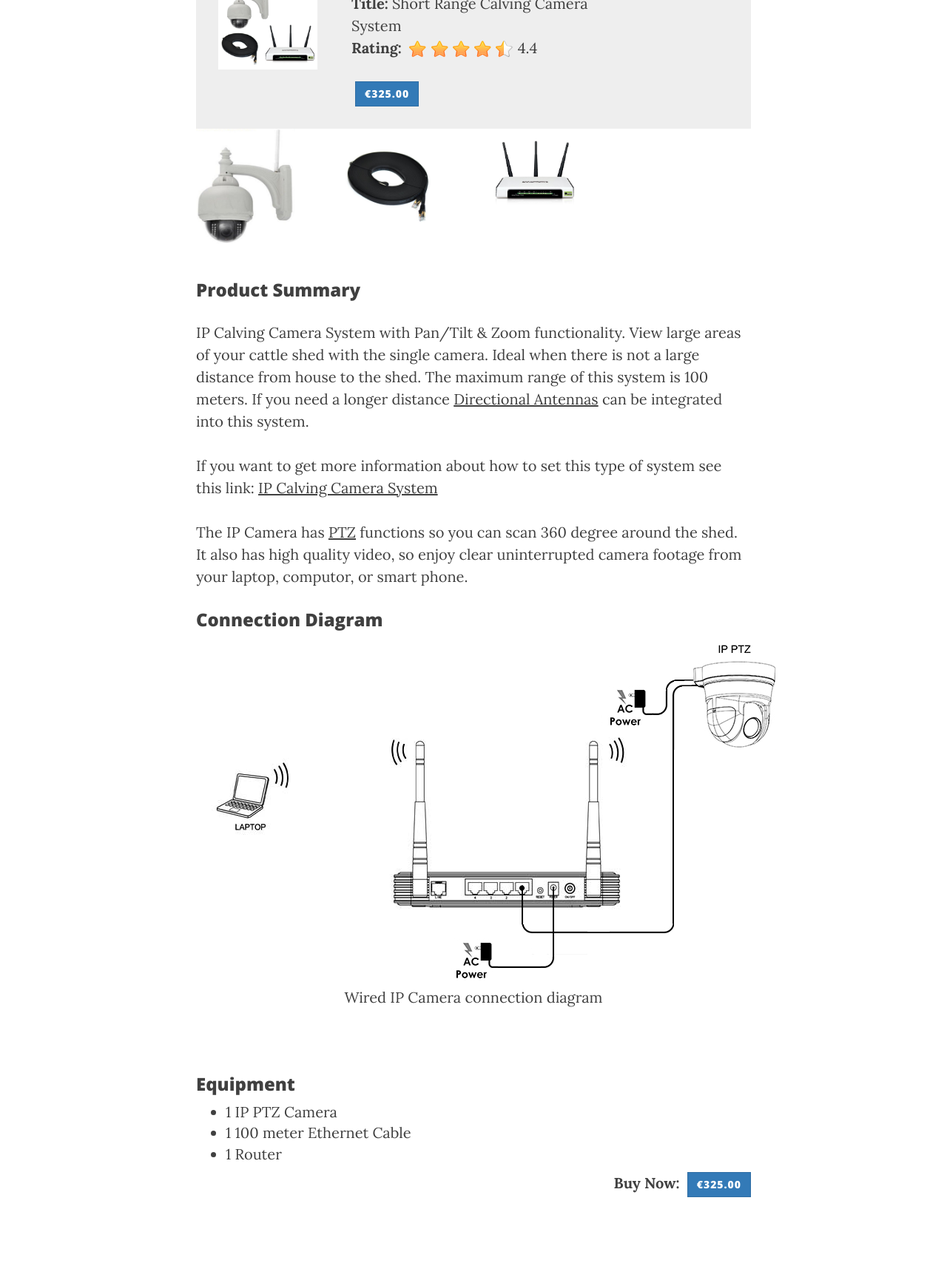
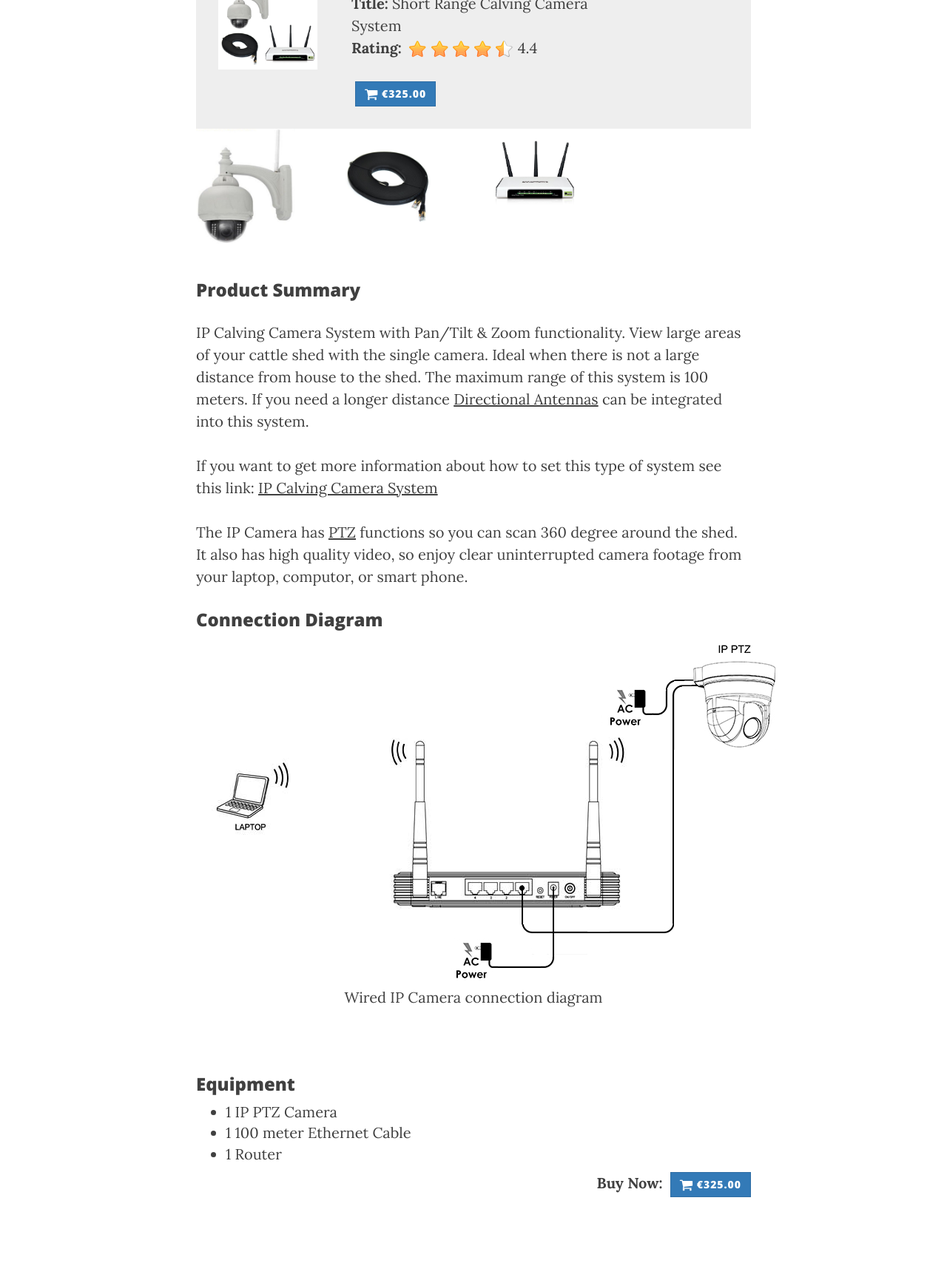
Before and after one commit to jholleran/calvingcamerareviews, a Jekyll site: the page built from products/short-range-ip-calving-camera-system.md, in a window 1280 px wide. Shown: the part 120-1828 px from the top of the page at 74% size. Built offline with Jekyll 4.4.1, drawn with Linux system fonts in a browser that asks for light colours; nearby versions of some CDN libraries.

Commit message:
added buying system - but it will not take payments

```diff
--- a/_config.yml
+++ b/_config.yml
@@ -33,5 +33,5 @@ development: false
 gems:
   - jekyll-sitemap
 
-
+# Excludes files and directories from being deployed into _site
 exclude: [node_modules, package.json, npm-debug.log, Gruntfile.js, scss, less]
--- a/_includes/buy.html
+++ b/_includes/buy.html
@@ -1,24 +1,25 @@
-<div id="aamodal" title="Purchase Product" style="display:none;">
+<div id="buy-modal" title="Purchase Product" style="display:none;">
    <div class="modal-header">
    	<span class="lead">Product Checkout<img src="/img/new_visa_medium.gif" class="pull-right"></span>
+      <p><strong>The payments system is has not been fully set up on this site yet. We will email you information about how to purchase this product shorty.</strong></p>
    </div>
    <div class="modal-body">
    	<label><i class="icon-user"></i><span>Name on Card</span></label>
-   	<input type="text" class="input-medium">
+   	<input type="text" class="input-medium" disabled>
 		<label><i class="icon-barcode"></i><span>Card Number</span></label>
-		<input type="text" placeholder="•••• •••• •••• ••••" maxlength="16" class="input-medium">
+		<input type="text" placeholder="•••• •••• •••• ••••" maxlength="16" class="input-medium" disabled>
 		<label><i class="icon-time"></i><span>Expiration Date</span></label>
-		<input type="text" placeholder="MMYY" maxlength="4" class="input-mini">
+		<input type="text" placeholder="MMYY" maxlength="4" class="input-mini" disabled>
 		<label><i class="icon-qrcode"></i><span>Card Code</span></label>
-		<input type="text" placeholder="CVC" maxlength="4" class="input-mini">
+		<input type="text" placeholder="CVC" maxlength="4" class="input-mini" disabled>
    </div>
    <div class="modal-footer">
    	<button id="buy-cancel" data-dismiss="modal" aria-hidden="true" class="btn">Cancel</button>
-   	<button id="buy-confirm" class="btn btn-primary">Buy</button>
+   	<button id="buy-confirm" class="btn btn-primary" disabled>Buy</button>
    </div>
 </div>
 
-<div id="modal" title="Purchase Product" style="display:none;">
+<div id="email-modal" title="Purchase Product" style="display:none;">
    <div class="modal-header">
       <span class="lead">Please Enter your Email Address</span>
    </div>
@@ -27,7 +28,7 @@
       <input type="text" class="input-medium">
    </div>
    <div class="modal-footer">
-      <button id="buy-cancel" data-dismiss="modal" aria-hidden="true" class="btn">Cancel</button>
-      <button id="buy-confirm" class="btn btn-primary">Next</button>
+      <button id="email-cancel" data-dismiss="modal" aria-hidden="true" class="btn">Cancel</button>
+      <button id="email-next" class="btn btn-primary">Next</button>
    </div>
 </div>
--- a/_layouts/product.html
+++ b/_layouts/product.html
@@ -25,7 +25,7 @@ layout: default
 							</span>
 							<span>{{page.rating}}</span>
 						</p>
-						<button id="buy-{{ page.slug }}" data-game-title="{{ page.title }}" role="button" data-toggle="modal" class="btn btn-primary btn-large buy" onClick="_gaq.push(['_trackEvent', 'buy', 'button', 'Tried to buy {{ page.title }}.']);"><i class="icon-shopping-cart icon-white"></i>{{page.price}}</button>
+						<button id="buy-{{ page.slug }}" data-game-title="{{ page.title }}" role="button" data-toggle="modal" class="btn btn-primary btn-large buy" onClick="_gaq.push(['_trackEvent', 'buy', 'button', 'Tried to buy {{ page.title }}.']);"><i class="fa fa-shopping-cart fa-lg"></i> {{page.price}}</button>
 					</div>
 				</div>
 			<!--
--- a/js/clean-blog.js
+++ b/js/clean-blog.js
@@ -1046,26 +1046,46 @@ $(function () {
 
     $('#' + id).click(function () {
       $('#product-title').text(title);
-      $('#modal').dialog({
+      $('#email-modal').dialog({
         resizable: false,
         width: 400,
         modal: false
       });
-      $('#buy-confirm').click(function () {
-        //humane.log('Your order has been submitted!');
-        $('#modal').dialog('close');
+      $('#email-next').click(function () {
+        displayBuyDialog();
+        $('#email-modal').dialog('close');
         $('#' + id).attr('disabled', 'true');
         //$.post('/buy', { slug: slug });
+
       });
-      $('#buy-cancel').click(function () {
-        //humane.log('Your order has been submitted!');
-        $('#modal').dialog('close');
+      $('#email-cancel').click(function () {
+        $('#email-modal').dialog('close');
         $('#' + id).attr('disabled', 'true');
         //$.post('/buy', { slug: slug });
       });
     });
   });
+
+
+  function displayBuyDialog() {
+    $('#buy-modal').dialog({
+        resizable: false,
+        width: 400,
+        modal: false
+      });
+
+    $('#buy-confirm').click(function () {
+      $('#buy-modal').dialog('close');
+      //$.post('/buy', { slug: slug });
+    });
+    $('#buy-cancel').click(function () {
+      $('#buy-modal').dialog('close');
+      //$.post('/buy', { slug: slug });
+      //humane.log('Your order has been submitted!');
+    });
+  }
 });
+
 
 /**
  * Rating System
--- a/products/short-range-ip-calving-camera-system.md
+++ b/products/short-range-ip-calving-camera-system.md
@@ -43,6 +43,6 @@ The IP Camera has <a href="{{site.baseurl}}/ptz/2015/04/26/ptz-calving-camera.ht
 
 <div class="pull-right">
   <b>Buy Now:</b>
-  <button id="buy-{{ page.slug }}-2" data-product-title="{{ page.title }}" role="button" data-toggle="modal" class="btn btn-primary btn-large buy" onClick="_gaq.push(['_trackEvent', 'buy', 'button', 'Tried to buy {{ page.title }}.']);"><i class="icon-shopping-cart icon-white"></i>{{ page.price }}</button>
+  <button id="buy-{{ page.slug }}-2" data-product-title="{{ page.title }}" role="button" data-toggle="modal" class="btn btn-primary btn-large buy" onClick="_gaq.push(['_trackEvent', 'buy', 'button', 'Tried to buy {{ page.title }}.']);"><i class="fa fa-shopping-cart fa-lg"></i> {{ page.price }}</button>
 </div>
 <br/>
```
Also changed, not shown: products/ip-bullet-calving-camera-system.md (+1 -1 lines), products/long-range-ip-calving-camera-system.md (+1 -1 lines), js/clean-blog.min.js.
